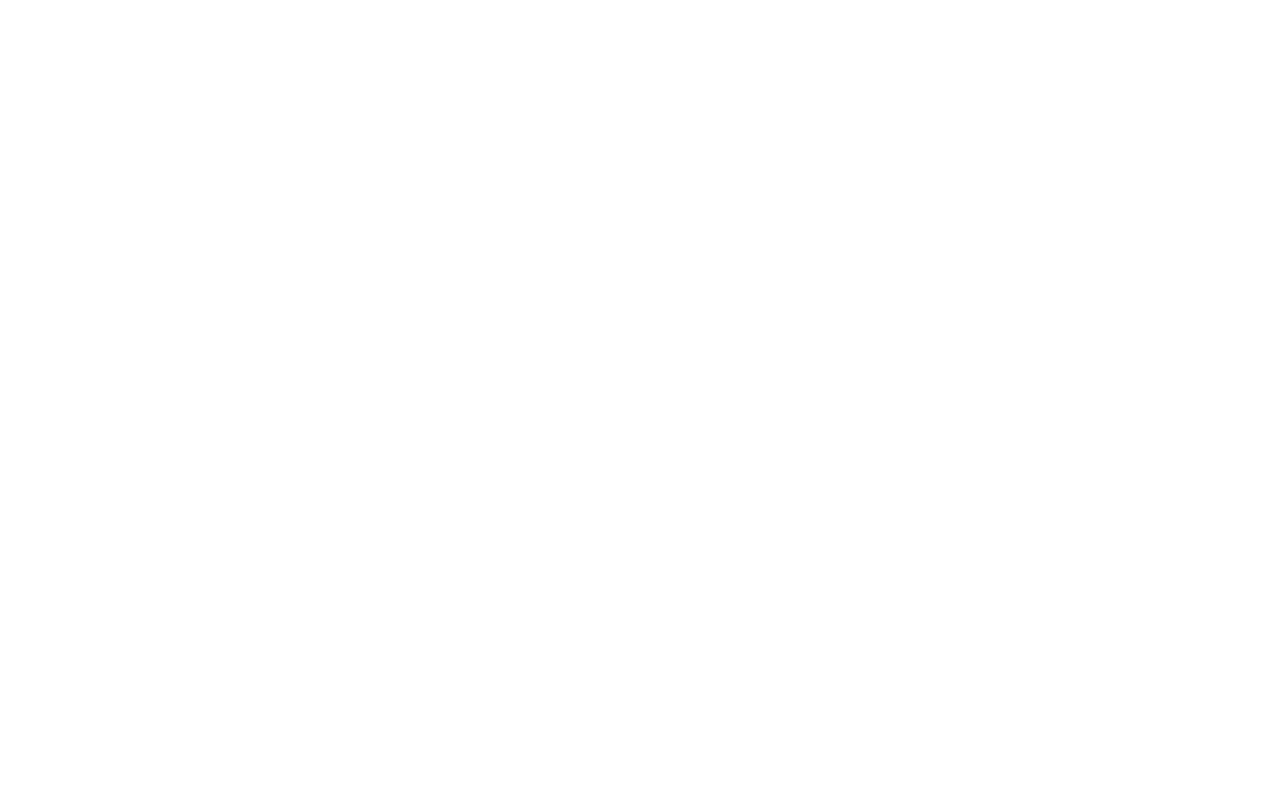
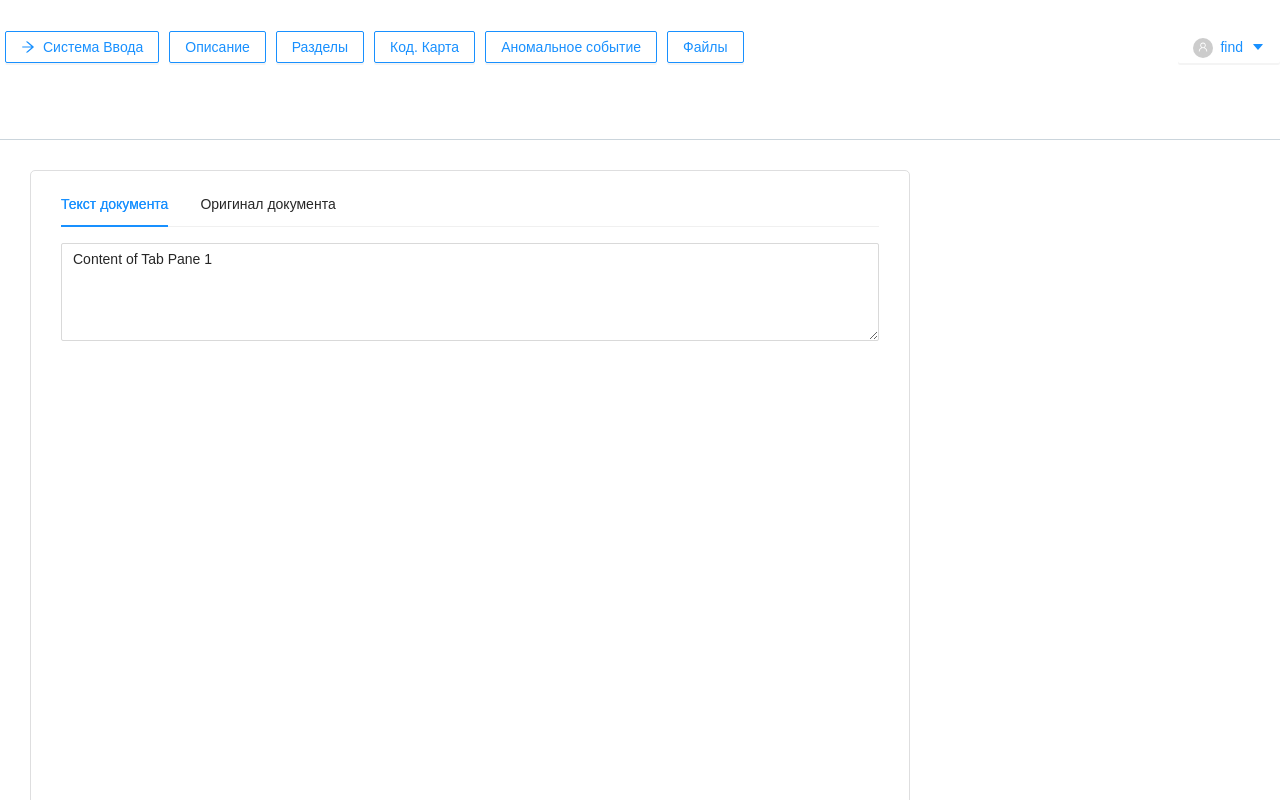
Before and after one commit to MrBlackTongue/Click-Group, a React (Create React App) app: page /npp/main in a window 1280 px wide. Shown: the top 800 px of the page. Built offline with nearby package versions, Linux system fonts and the light colour scheme.

Commit message:
добавлен запрос на редактирвоание, добавлено условия для показа нарушений и отклонений, прокинуто id до арр

```diff
--- a/src/App.js
+++ b/src/App.js
@@ -12,14 +12,17 @@ export default class App extends React.Component {
 
         this.state = {
             data: [],
+            report: [],
+            id: [],
         }
 
     }
 
-    updateData = (value) => {
+    updateId = (value) => {
         this.setState({
-            data: value
+            id: value
         })
+        console.log('idApp', this.state.id)
     }
 
     render() {
@@ -28,8 +31,14 @@ export default class App extends React.Component {
             <ConfigProvider locale={ru_RU}>
                 <BrowserRouter>
                     <Switch>
-                        <Route path={'/'} exact component={Home}/>
-                        <Route path={`/sh/main/`} component={EditMain}/>
+                        <Route path={'/'} exact render={(props) => (
+                            <Home updateId={this.updateId}/>
+                        )}/>
+
+                        <Route path={`/sh/main/`} render={(props) => (
+                            <EditMain id={this.state.id}/>
+                        )}/>
+                        <Route path={`/npp/main/`} component={EditMain}/>
                     </Switch>
                 </BrowserRouter>
                 {/*<div className="App">*/}
--- a/src/Components/Content/Content.js
+++ b/src/Components/Content/Content.js
@@ -12,12 +12,18 @@ export default class Content extends Component {
             bottom: 'bottomCenter',
             data: [],
             loading: false,
-            id: '',
+            report: [],
+            index_text: [],
+            id: [],
         }
 
     }
 
     componentDidMount() {
+
+    }
+
+    onDoubleClick() {
 
     }
 
@@ -35,6 +41,7 @@ export default class Content extends Component {
                 title: 'Название',
                 width: 700,
                 dataIndex: 'name',
+
             },
             {
                 title: 'Дата загрузки',
@@ -60,7 +67,6 @@ export default class Content extends Component {
                         <Button type="primary" size="small" shape="circle" ghost><DeleteOutlined/></Button>
                     </Space>
                 )
-
             },
         ];
 
@@ -81,25 +87,52 @@ export default class Content extends Component {
                         &nbsp;Добавить Отклонение
                     </Button>
                 </div>
-
                 <Table className='table' bordered
                        columns={columns}
                        dataSource={this.props.dataParentToChild}
                        loading={loading}
                     // onChange={this.handleTableChange}
                        pagination={{position: [this.state.bottom]}}
-                onRow={(record, rowIndex) => {
+                       onRow={(record) => {
                            return {
                                onDoubleClick: event => {
+                                   let name
+
+                                   if (record.filter_tasktype === 'Отклонения (Ввод)') {
+                                       name = 'sh'
+                                   } else {
+                                       name = 'npp'
+                                   }
+
+                                   fetch(`http://185.246.64.43:8080/input/rest/${name}_main/${record.main_id}`)
+
+                                       .then(response => response.json())
+                                       .then(response => {
                                            this.setState({
+                                               report: response.index,
+                                               index_text: response.index.index_text,
                                                id: record.main_id
+                                           })
+
+                                           // console.log('record', record)
+
+                                           // console.log('index_text', this.state.index_text)
+                                           console.log('id', this.state.id)
+                                           // console.log('report', this.state.report)
+                                           this.props.updateId(this.state.id)
+
 
                                        })
-                            console.log('id', this.state.id)
-                            console.log(record, rowIndex)
+
+
+                                   window.location.href = `http://localhost:3000/${name}/main/${record.main_id}`
+
+
                                }
                            }
-                }}/>
+                       }}
+                />
+
             </div>
         )
     }
--- /dev/null
+++ b/src/Components/EditReport/EditReport.js
@@ -0,0 +1,46 @@
+import React, {Component} from "react";
+import {Tabs, Input, Avatar} from 'antd';
+import {ArrowRightOutlined, CaretDownOutlined, UserOutlined} from '@ant-design/icons'
+
+const { TabPane } = Tabs;
+const { TextArea } = Input;
+
+function callback(key) {
+    console.log(key);
+}
+
+
+
+export default class EditReport extends Component {
+    constructor(props) {
+        super(props);
+
+        this.state = {
+            report: [],
+            id: this.props.id,
+
+        }
+    }
+
+
+    render() {
+        // console.log('url', window.location.href)
+        console.log('idReport', this.state.id)
+        return (
+            <div className='edit-report'>
+                <div className='text-doc'>
+                    <Tabs defaultActiveKey="1" onChange={callback}>
+                        <TabPane tab="Текст документа" key="1">
+                            <TextArea rows={4} value='Content of Tab Pane 1'/>
+                        </TabPane>
+                        <TabPane tab="Оригинал документа" key="2">
+                            Content of Tab Pane 2
+                        </TabPane>
+                    </Tabs>
+                </div>
+
+            </div>
+
+        )
+    }
+}
--- a/src/Components/Header/Header.js
+++ b/src/Components/Header/Header.js
@@ -37,7 +37,7 @@ export default class Header extends Component {
                             <DatePicker onChange={''} placeholder='Выберите месяц' className='data-picker'/>
                         </Space>
                     </div>
-                    <Button type="primary" ghost>
+                    <Button type="primary" ghost className='btn-avatar'>
                         <Avatar size={20} icon={<UserOutlined/>}/>
                         &nbsp; find
                         <CaretDownOutlined/>
--- a/src/Components/HeaderEdit/HeaderEdit.js
+++ b/src/Components/HeaderEdit/HeaderEdit.js
@@ -1,8 +1,7 @@
 import React, {Component} from "react";
-import {Tree, Collapse, Button, Space, DatePicker, Avatar} from 'antd';
-import {ArrowRightOutlined, CaretDownOutlined, CaretRightOutlined, UserOutlined} from '@ant-design/icons'
-// import SearchPanel from "../Components/SearchPanel/SearchPanel";
-
+import {Button, Avatar} from 'antd';
+import {ArrowRightOutlined, CaretDownOutlined, UserOutlined} from '@ant-design/icons'
+import {NavLink} from "react-router-dom";
 
 export default class HeaderEdit extends Component {
     constructor(props) {
@@ -12,18 +11,26 @@ export default class HeaderEdit extends Component {
     render() {
         return (
             <div className='header'>
-                <div className="site-page-header">
-                    <Button type="primary" className='svg' ghost><ArrowRightOutlined/>Система Ввода</Button>
-                    {/*<div className='search-panel'>*/}
-                    {/*    <SearchPanel updateData={this.updateData}/>*/}
-                    {/*</div>*/}
-                    {/*<div className='date'>*/}
-                    {/*    <Space direction="horizontal">*/}
-                    {/*        <DatePicker onChange={''} placeholder='Выберите месяц' className='data-picker'/>*/}
-                    {/*        <DatePicker onChange={''} placeholder='Выберите месяц' className='data-picker'/>*/}
-                    {/*    </Space>*/}
-                    {/*</div>*/}
-                    <Button type="primary" ghost>
+                <div className="header-nav">
+                    <NavLink to='/'>
+                        <Button type="primary" className='navigation' ghost><ArrowRightOutlined/>Система Ввода</Button>
+                    </NavLink>
+                    <NavLink to='/sh/main'>
+                        <Button type="primary" className='navigation' ghost>Описание</Button>
+                    </NavLink>
+                    <NavLink to='/sh/chapters'>
+                        <Button type="primary" className='navigation' ghost>Разделы</Button>
+                    </NavLink>
+                    <NavLink to='/sh/chapters'>
+                        <Button type="primary" className='navigation' ghost>Код. Карта</Button>
+                    </NavLink>
+                    <NavLink to='/sh/chapters'>
+                        <Button type="primary" className='navigation' ghost>Аномальное событие</Button>
+                    </NavLink>
+                    <NavLink to='/sh/chapters'>
+                        <Button type="primary" className='navigation' ghost>Файлы</Button>
+                    </NavLink>
+                    <Button type="primary" ghost className='btn-avatar'>
                         <Avatar size={20} icon={<UserOutlined/>}/>
                         &nbsp; find
                         <CaretDownOutlined/>
--- a/src/Pages/EditMain.js
+++ b/src/Pages/EditMain.js
@@ -1,18 +1,25 @@
 import React, {Component} from "react";
 import HeaderEdit from "../Components/HeaderEdit/HeaderEdit";
+import EditReport from "../Components/EditReport/EditReport";
 
 
-export default class EditMain extends Component {
+export default class с extends Component {
     constructor(props) {
         super(props);
+
+        this.state = {
+            id: this.props.id,
+        }
+
     }
 
     render() {
+        console.log('editId', this.state.id)
         return (
             <div className='edit-main'>
                 <HeaderEdit/>
+                <EditReport id={this.state.id}/>
             </div>
-
         )
     }
 }
--- a/src/Pages/Home.js
+++ b/src/Pages/Home.js
@@ -11,14 +11,25 @@ export default class Home extends React.Component {
 
         this.state = {
             data: [],
+            report: [],
+            id: [],
         }
 
     }
 
     updateData = (value) => {
         this.setState({
-            data: value
+            data: value,
         })
+    }
+
+    updateId = (value) => {
+        this.setState({
+            id: value,
+        })
+        console.log('idParent', this.state.id)
+        this.props.updateId(this.state.id)
+
     }
 
     render() {
@@ -28,7 +39,7 @@ export default class Home extends React.Component {
                     <Header updateData={this.updateData}/>
                     <div className='home-context-div'>
                         <TreeSidebar updateData={this.updateData}/>
-                        <Content dataParentToChild={data}/>
+                        <Content dataParentToChild={data} updateId={this.updateId}/>
                     </div>
                 </div>
         );
--- a/src/index.css
+++ b/src/index.css
@@ -5,6 +5,7 @@ html * {
 .site-page-header {
   /*border: 1px solid rgb(235, 237, 240);*/
   /*background-color: #1890ff !important;*/
+  margin: 5px;
   color: white !important;
   height: 35px !important;
   /*justify-content: space-between !important;*/
@@ -141,11 +142,13 @@ th {
   border-bottom: #cbd5dc 1px solid;
 }
 
+
 .search-panel{
   width: 60rem !important;
   margin-left: 10px;
   margin-right: 10px;
 }
+
 
 .filters {
   font-size: 20px;
@@ -154,12 +157,42 @@ th {
   margin-left: 10px;
 }
 
+
 .ant-collapse-header {
   height: 30px;
   padding: 0 16px !important;
 }
 
 
+.navigation {
+  margin: 6px 5px;
+}
+
+
+.header-nav {
+  display: flex;
+  align-items: center;
+}
+
+
+.btn-avatar {
+  margin-left: auto;
+  border: none !important;
+
+}
+
+
+.text-doc {
+  margin-left: 30px;
+  margin-top: 30px;
+  margin-right: 10px;
+  width: 55rem;
+  height: 2600px;
+  border: 1px solid #dededf;
+  border-radius: 5px;
+  padding: 10px 30px;
+}
+
 /*.svg {*/
 /*  background-image:*/
 /*url("http://www.w3.org/2000/svg");*/
```
Lines whose indentation alone changed are shown as unchanged.
